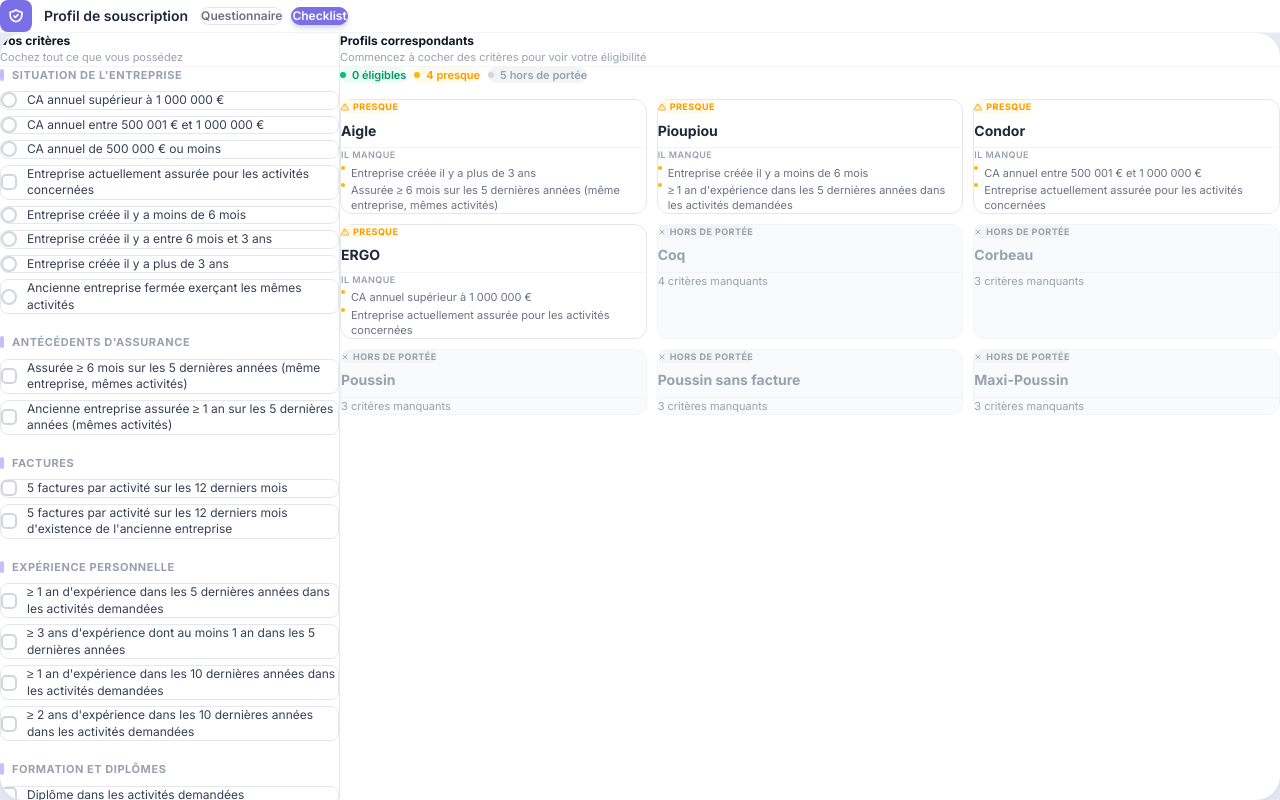
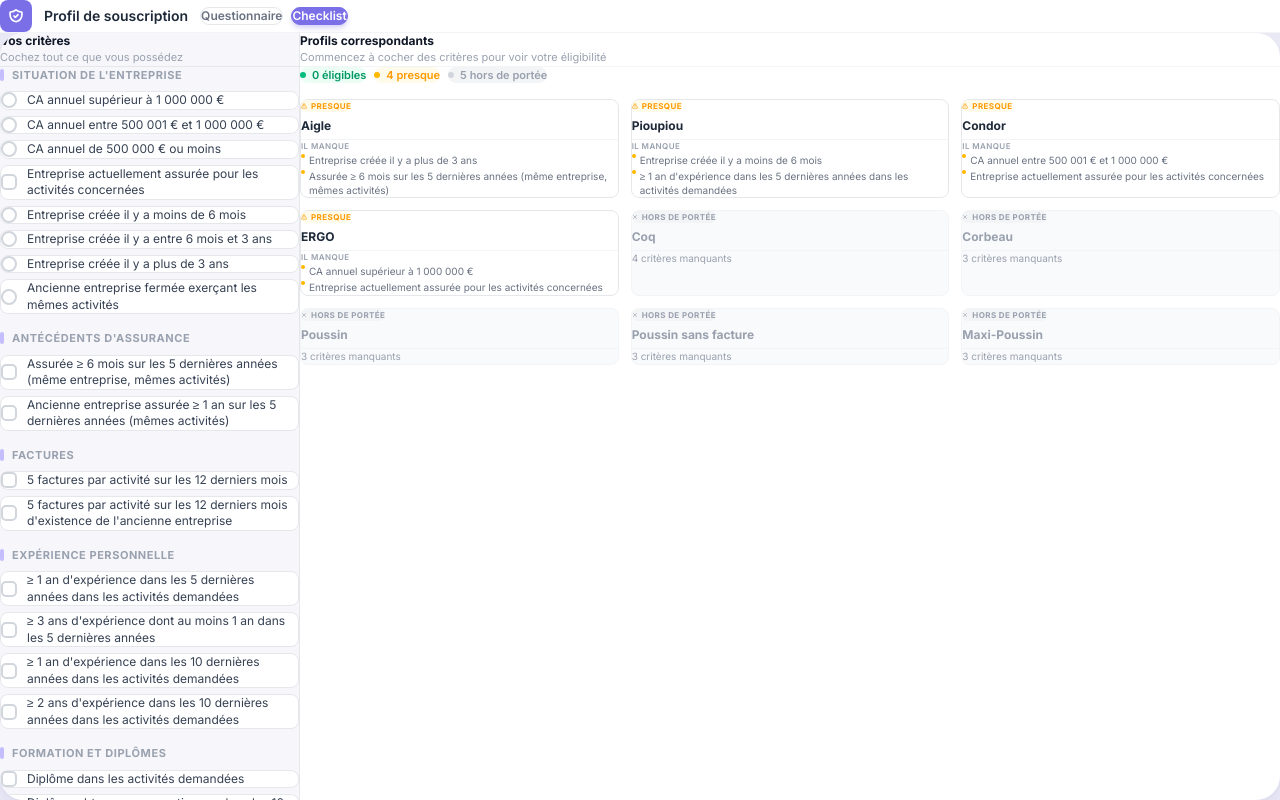
Before and after one commit to valentinbertrand-commits/insurance-profiler, a React (Vite) app: page / in a window 1280 px wide. Both pictures are taken after a click on the button "Checklist". Built offline with nearby package versions, Linux system fonts and the light colour scheme.

Commit message:
Improve column separation and compact profile cards
Left column gets distinct background color for clear visual split. Profile cards further reduced in size to free up space in the results column.

Co-Authored-By: Claude Sonnet 4.6 <noreply@anthropic.com>

```diff
--- a/src/components/checklist/ChecklistView.tsx
+++ b/src/components/checklist/ChecklistView.tsx
@@ -24,9 +24,9 @@ export function ChecklistView() {
       <div className="flex flex-1 gap-0">
 
         {/* ── Colonne gauche : critères ────────────────────────────────────── */}
-        <div className="w-[340px] shrink-0 border-r border-gray-200 flex flex-col">
+        <div className="w-[300px] shrink-0 bg-[#F7F7FB] border-r border-gray-200 flex flex-col">
           {/* En-tête */}
-          <div className="px-6 py-5 border-b border-gray-100">
+          <div className="px-6 py-5 border-b border-gray-200">
             <div className="flex items-center justify-between">
               <div>
                 <p className="text-xs font-bold text-gray-900">Vos critères</p>
@@ -62,7 +62,7 @@ export function ChecklistView() {
           </div>
 
           {/* Sections */}
-          <div className="flex-1 overflow-y-auto px-5 py-5 flex flex-col gap-5">
+          <div className="flex-1 overflow-y-auto px-5 py-4 flex flex-col gap-4">
             {CRITERIA_SECTIONS.map(section => (
               <CriteriaSection
                 key={section.id}
--- a/src/components/checklist/EligibilityBoard.tsx
+++ b/src/components/checklist/EligibilityBoard.tsx
@@ -28,7 +28,7 @@ export function EligibilityBoard({ eligibilities, eligibleCount, partialCount, u
       </div>
 
       {/* Grille */}
-      <div className="grid grid-cols-3 gap-2.5">
+      <div className="grid grid-cols-3 gap-3">
         {eligibilities.map(e => (
           <ProfileStatusCard key={e.profileId} eligibility={e} />
         ))}
--- a/src/components/checklist/ProfileStatusCard.tsx
+++ b/src/components/checklist/ProfileStatusCard.tsx
@@ -14,19 +14,19 @@ export function ProfileStatusCard({ eligibility }: Props) {
   if (status === 'eligible') {
     return (
       <div
-        className="rounded-xl p-3.5 flex flex-col gap-2 transition-all duration-300"
+        className="rounded-lg p-2.5 flex flex-col gap-1.5 transition-all duration-300"
         style={{ backgroundColor: profile.bgColor, border: `1.5px solid ${profile.color}22` }}
       >
         <span
-          className="inline-flex items-center gap-1 text-[9px] font-bold uppercase tracking-wider px-1.5 py-0.5 rounded-full self-start"
+          className="inline-flex items-center gap-1 text-[8px] font-bold uppercase tracking-wider px-1.5 py-0.5 rounded-full self-start"
           style={{ backgroundColor: profile.color + '18', color: profile.color }}
         >
-          <svg className="w-2 h-2" fill="none" stroke="currentColor" viewBox="0 0 24 24">
+          <svg className="w-1.5 h-1.5" fill="none" stroke="currentColor" viewBox="0 0 24 24">
             <path strokeLinecap="round" strokeLinejoin="round" strokeWidth={3} d="M5 13l4 4L19 7" />
           </svg>
           Éligible
         </span>
-        <p className="text-sm font-bold leading-tight" style={{ color: profile.color }}>
+        <p className="text-xs font-bold leading-tight" style={{ color: profile.color }}>
           {profile.name}
         </p>
       </div>
@@ -36,22 +36,22 @@ export function ProfileStatusCard({ eligibility }: Props) {
   // ── Presque ─────────────────────────────────────────────────────────────────
   if (status === 'partial') {
     return (
-      <div className="rounded-xl p-3.5 flex flex-col gap-2 bg-white border border-gray-200 transition-all duration-300">
-        <span className="inline-flex items-center gap-1 text-[9px] font-bold uppercase tracking-wider px-1.5 py-0.5 rounded-full bg-amber-50 text-amber-500 self-start">
-          <svg className="w-2 h-2" fill="none" stroke="currentColor" viewBox="0 0 24 24">
+      <div className="rounded-lg p-2.5 flex flex-col gap-1.5 bg-white border border-gray-200 transition-all duration-300">
+        <span className="inline-flex items-center gap-1 text-[8px] font-bold uppercase tracking-wider px-1.5 py-0.5 rounded-full bg-amber-50 text-amber-500 self-start">
+          <svg className="w-1.5 h-1.5" fill="none" stroke="currentColor" viewBox="0 0 24 24">
             <path strokeLinecap="round" strokeLinejoin="round" strokeWidth={2.5}
               d="M12 9v2m0 4h.01M10.29 3.86L1.82 18a2 2 0 001.71 3h16.94a2 2 0 001.71-3L13.71 3.86a2 2 0 00-3.42 0z" />
           </svg>
           Presque
         </span>
-        <p className="text-sm font-bold text-gray-800 leading-tight">{profile.name}</p>
-        <div className="flex flex-col gap-1 border-t border-gray-100 pt-2">
-          <p className="text-[9px] font-semibold uppercase tracking-wider text-gray-400">Il manque</p>
+        <p className="text-xs font-bold text-gray-800 leading-tight">{profile.name}</p>
+        <div className="flex flex-col gap-0.5 border-t border-gray-100 pt-1.5">
+          <p className="text-[8px] font-semibold uppercase tracking-wider text-gray-400">Il manque</p>
           <ul className="flex flex-col gap-0.5">
             {missingCriteria.map(key => (
-              <li key={key} className="flex items-start gap-1.5">
-                <span className="w-1 h-1 rounded-full bg-amber-400 mt-1.5 shrink-0" />
-                <span className="text-[11px] text-gray-500 leading-snug">{getCriterionLabel(key)}</span>
+              <li key={key} className="flex items-start gap-1">
+                <span className="w-1 h-1 rounded-full bg-amber-400 mt-1 shrink-0" />
+                <span className="text-[10px] text-gray-500 leading-snug">{getCriterionLabel(key)}</span>
               </li>
             ))}
           </ul>
@@ -62,16 +62,16 @@ export function ProfileStatusCard({ eligibility }: Props) {
 
   // ── Hors de portée ──────────────────────────────────────────────────────────
   return (
-    <div className="rounded-xl p-3.5 flex flex-col gap-2 bg-gray-50 border border-gray-100 transition-all duration-300">
-      <span className="inline-flex items-center gap-1 text-[9px] font-bold uppercase tracking-wider px-1.5 py-0.5 rounded-full bg-gray-100 text-gray-400 self-start">
-        <svg className="w-2 h-2" fill="none" stroke="currentColor" viewBox="0 0 24 24">
+    <div className="rounded-lg p-2.5 flex flex-col gap-1.5 bg-gray-50 border border-gray-100 transition-all duration-300">
+      <span className="inline-flex items-center gap-1 text-[8px] font-bold uppercase tracking-wider px-1.5 py-0.5 rounded-full bg-gray-100 text-gray-400 self-start">
+        <svg className="w-1.5 h-1.5" fill="none" stroke="currentColor" viewBox="0 0 24 24">
           <path strokeLinecap="round" strokeLinejoin="round" strokeWidth={2.5} d="M6 18L18 6M6 6l12 12" />
         </svg>
         Hors de portée
       </span>
-      <p className="text-sm font-bold text-gray-400 leading-tight">{profile.name}</p>
+      <p className="text-xs font-bold text-gray-400 leading-tight">{profile.name}</p>
       {missingCriteria.length > 0 && (
-        <p className="text-[11px] text-gray-400 border-t border-gray-100 pt-1.5">
+        <p className="text-[10px] text-gray-400 border-t border-gray-100 pt-1">
           {missingCriteria.length} critère{missingCriteria.length > 1 ? 's' : ''} manquant{missingCriteria.length > 1 ? 's' : ''}
         </p>
       )}
```
